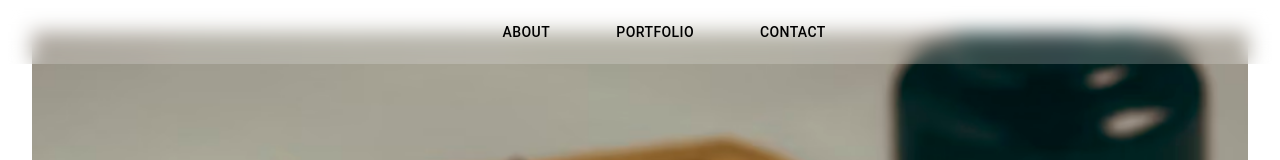
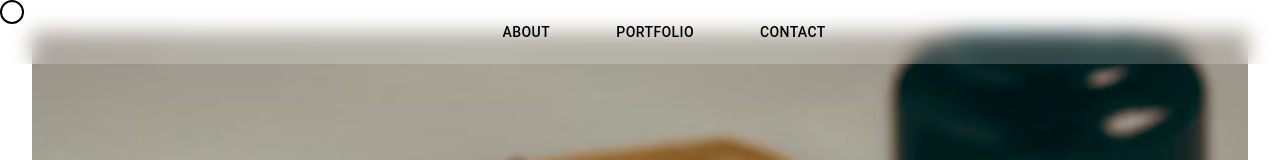
Before and after one commit to hwangjoons/joonwebsite, a React (Vite) app in the folder cool-app/: page / in a window 1280 px wide. Shown: the top 160 px of the page. Built offline with nearby package versions, Linux system fonts and the light colour scheme.

Commit message:
update cursor, to work on cursor hover and temporarily commented out the game section

```diff
--- a/cool-app/src/App.tsx
+++ b/cool-app/src/App.tsx
@@ -68,17 +68,19 @@ const App: React.FC = () => {
         </Element>
         <ImageTwo />
         <ExperienceText />
-        <div className="button-container">
+
+        {/* <div className="button-container">
           <button className="game-button" onClick={openModalTTT}>Tic Tac Toe</button>
           <ModalTTT isOpen={isModalTTTOpen} onRequestClose={closeModalTTT}></ModalTTT>
           <button className="game-button" onClick={openModalWordle}>Wordle</button>
           <ModalWordle isOpen={isModalWordleOpen} onRequestClose={closeModalWordle}></ModalWordle>
           <button className="game-button" onClick={openModalGame3}>Game 3</button>
           <ModalGame3 isOpen={isModalGame3Open} onRequestClose={closeModalGame3}></ModalGame3>
-          {/* <h1>TIC TAC TOE</h1> */}
-          {/* <Game /> */}
-          <br /> {/* Line break */}
-        </div>
+          <h1>TIC TAC TOE</h1>
+          <Game />
+          <br /> Line break
+        </div> */}
+
         <div className="DivAboveImageThree"></div>
         <ImageThree />
         <Element name="contact">
--- /dev/null
+++ b/cool-app/src/components/MouseCursor.tsx
@@ -0,0 +1,22 @@
+import React, { useState, useEffect } from 'react';
+import '../css/MouseCursor.css'; // Import your CSS file for styling
+
+const MouseCursor: React.FC = () => {
+  const [position, setPosition] = useState({ x: 0, y: 0 });
+
+  useEffect(() => {
+    const setFromEvent = (e: MouseEvent) =>
+      setPosition({ x: e.clientX, y: e.clientY });
+    window.addEventListener('mousemove', setFromEvent);
+    return () => window.removeEventListener('mousemove', setFromEvent);
+  }, []);
+
+  return (
+    <div
+      className="mouse-cursor"
+      style={{ left: `${position.x}px`, top: `${position.y}px` }}
+    ></div>
+  );
+};
+
+export default MouseCursor;
--- a/cool-app/src/css/App.css
+++ b/cool-app/src/css/App.css
@@ -56,13 +56,3 @@
   padding: 10px 15px;
   margin: 30px;
 }
-
-.custom-curosr {
-  width: 20px;
-  height: 20px;
-  border: 2px solid #000;
-  border-radius: 50%;
-  position: fixed;
-  pointer-events: none; /* Ensures the cursor doesn't interfere with pointer events on other elements */
-  z-index: 9999; /* Ensure the cursor stays on top of other elements */
-}
--- /dev/null
+++ b/cool-app/src/css/MouseCursor.css
@@ -0,0 +1,9 @@
+.mouse-cursor {
+  width: 20px;
+  height: 20px;
+  border: 2px solid #000;
+  border-radius: 50%;
+  position: fixed;
+  pointer-events: none; /* Ensures the cursor doesn't interfere with pointer events on other elements */
+  z-index: 9999; /* Ensure the cursor stays on top of other elements */
+}
--- a/cool-app/src/index.css
+++ b/cool-app/src/index.css
@@ -32,6 +32,7 @@ body {
   font-family: -apple-system, BlinkMacSystemFont, 'Segoe UI', 'Roboto', 'Oxygen', 'Ubuntu', 'Cantarell', 'Fira Sans', 'Droid Sans', 'Helvetica Neue', sans-serif;
   -webkit-font-smoothing: antialiased;
   -moz-osx-font-smoothing: grayscale;
+  cursor: none;
 }
 
 code {
--- a/cool-app/src/main.tsx
+++ b/cool-app/src/main.tsx
@@ -1,10 +1,12 @@
 import React from 'react'
 import ReactDOM from 'react-dom/client'
 import App from './App.tsx'
+import MouseCursor from './components/MouseCursor.tsx'
 import './index.css'
 
 ReactDOM.createRoot(document.getElementById('root')!).render(
   <React.StrictMode>
     <App />
+    <MouseCursor />
   </React.StrictMode>,
 )
```
